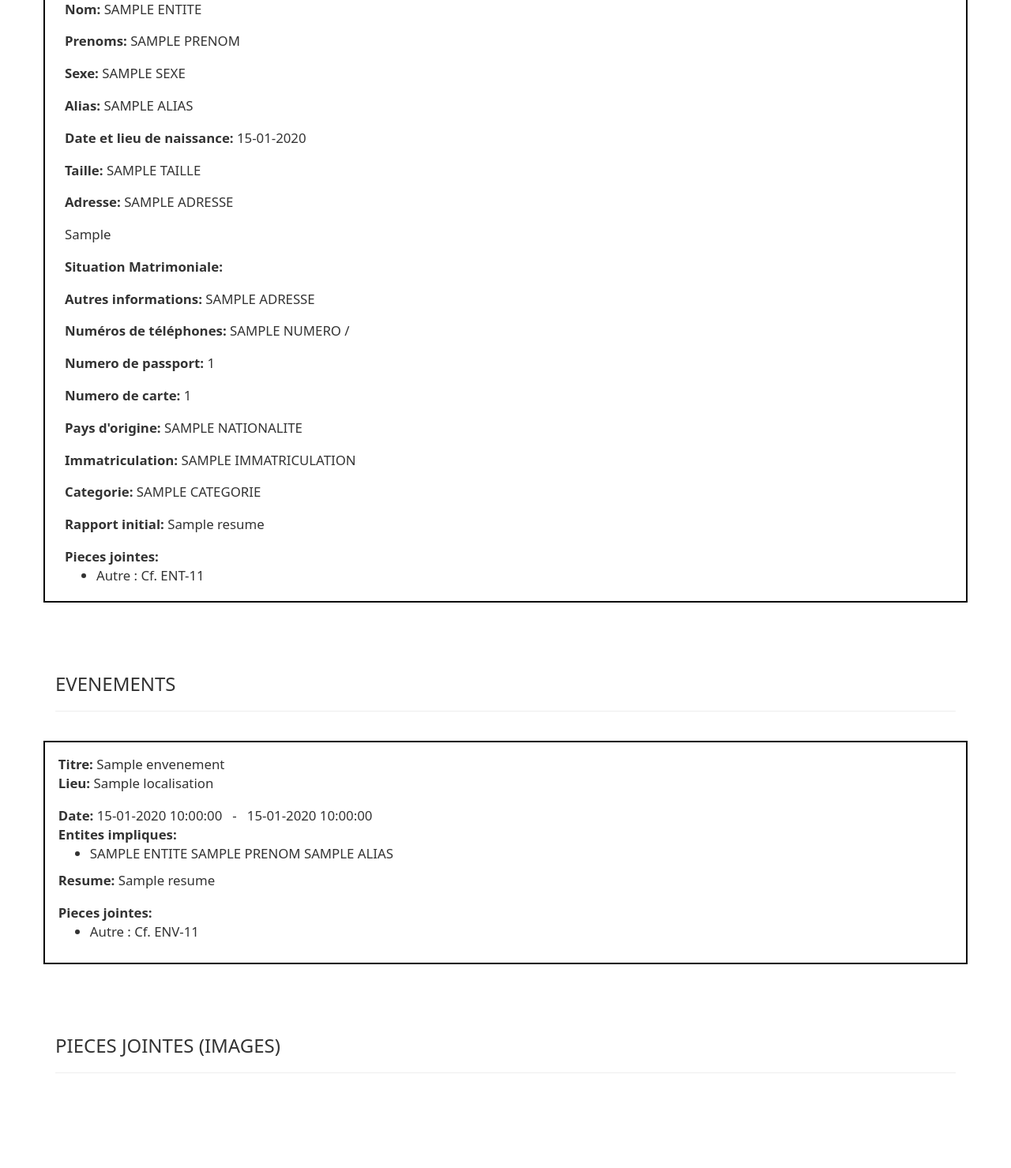
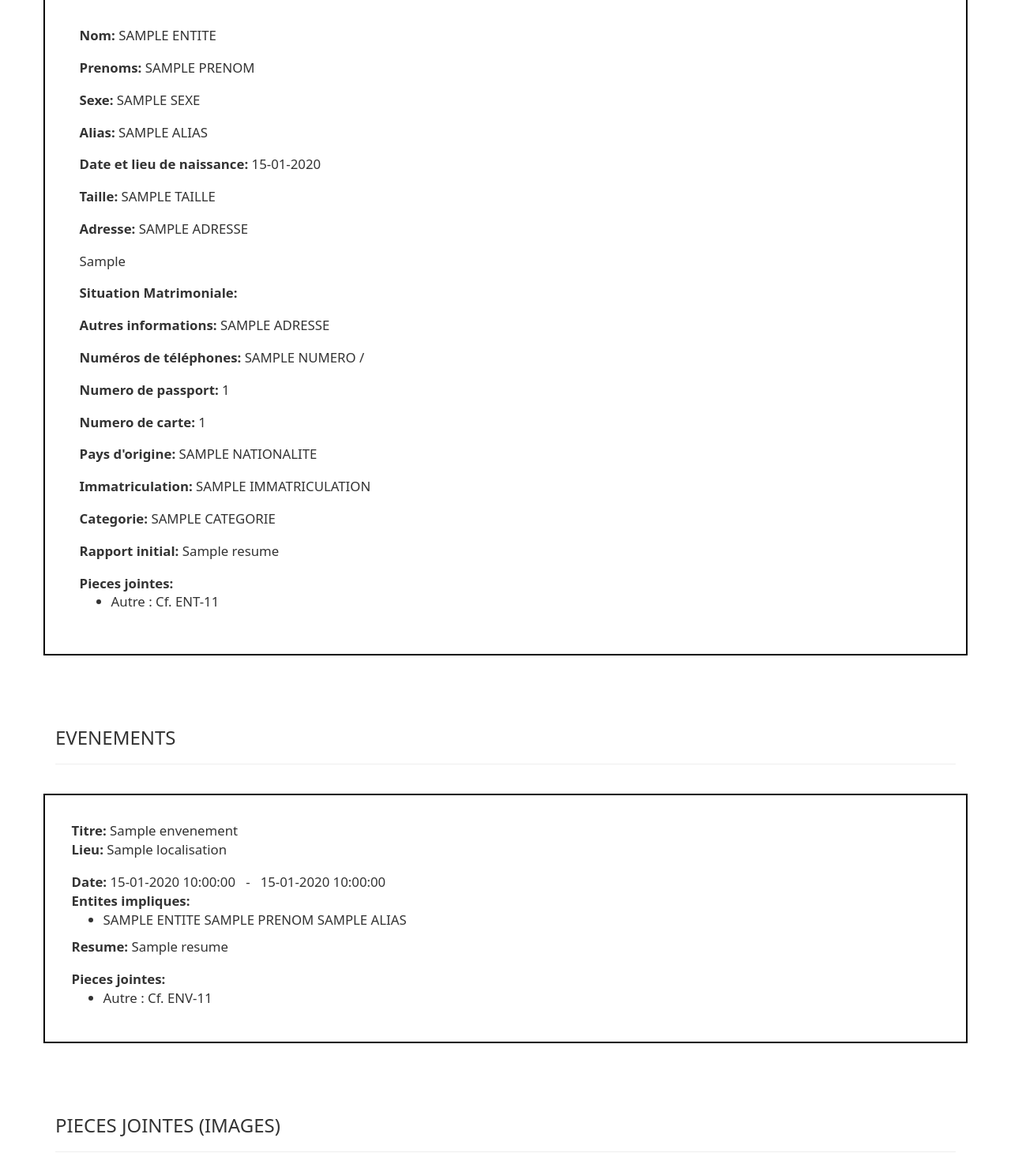
Before and after one commit to jkfrancis06/ims, a Symfony app: template templates/affaire_rapport/index.html.twig in a window 1280 px wide. Shown: the part 1448-2927 px from the top of the page at 79% size. Before the commit the page ends 2807 px from the top, so only its background shows below. Run offline with Twig, Linux system fonts and the light colour scheme; the template is opened without the code that fills it: most values are stand-ins (such as "Sample title", 1, 10 or a date in 2020); some libraries are stand-ins or nearby versions.

Commit message:
Update index.html.twig

```diff
--- a/templates/affaire_rapport/index.html.twig
+++ b/templates/affaire_rapport/index.html.twig
@@ -148,7 +148,7 @@
                 {% for entite in affaire.entites %}
 
                     <div class=" row break-after">
-                        <div class="col col-xs-12" style="margin-top: 1em; border: 2px solid black;page-break-inside: avoid!important;">
+                        <div class="col col-xs-12" style="margin-top: 1em; border: 2px solid black;page-break-inside: avoid!important;padding: 2em!important;">
 
                             <div class="row" style="padding: 10px">
 
@@ -435,7 +435,7 @@
             {% for envenement in affaire.envenements %}
 
                 <div class="break-after">
-                    <div class="col col-xs-12"  style="margin-top: 1em; border: 2px solid black;page-break-inside: avoid!important; padding: 1em 1em;">
+                    <div class="col col-xs-12"  style="margin-top: 1em; border: 2px solid black;page-break-inside: avoid!important; padding: 2em!important;">
 
                         <div class="row">
 
```
